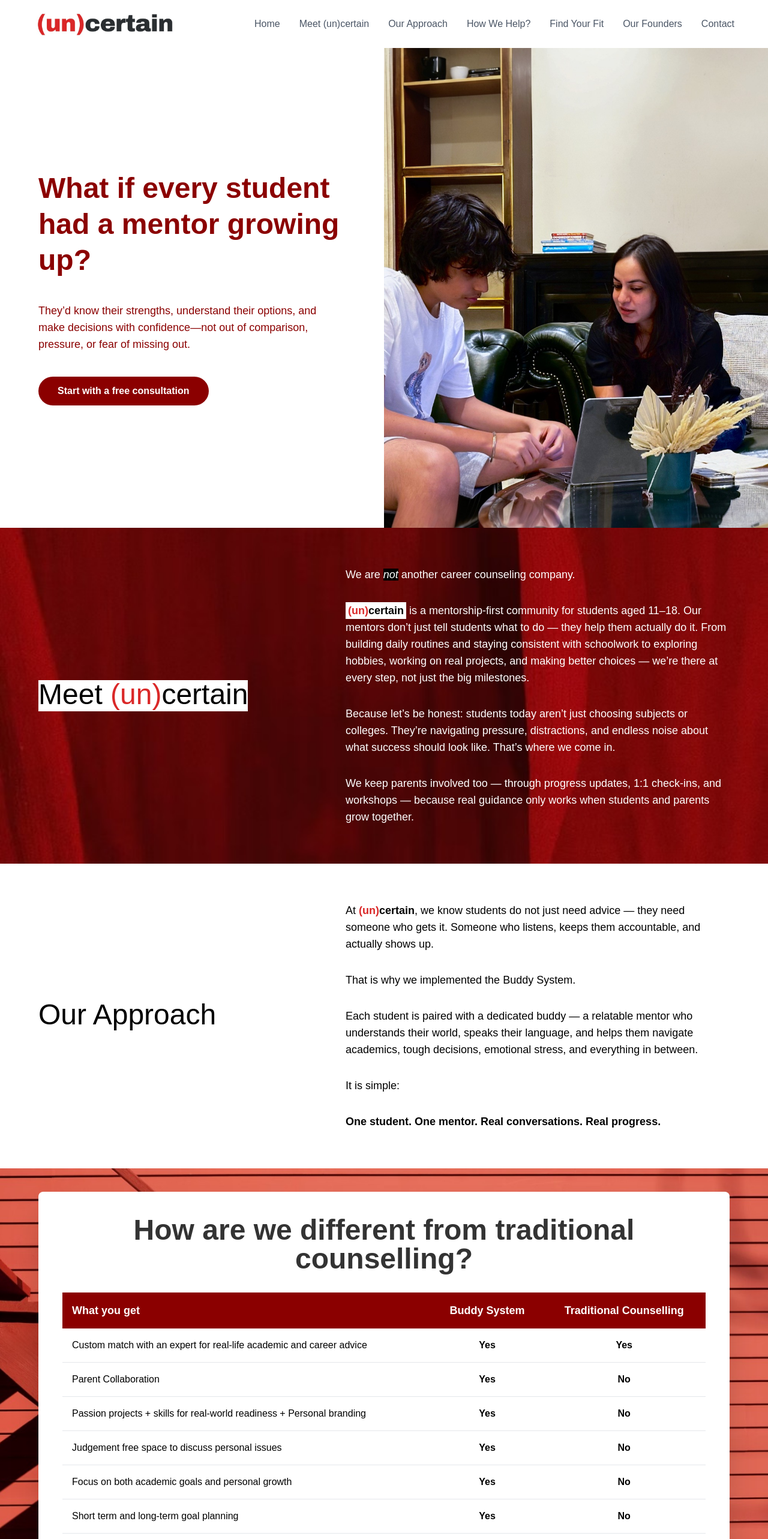
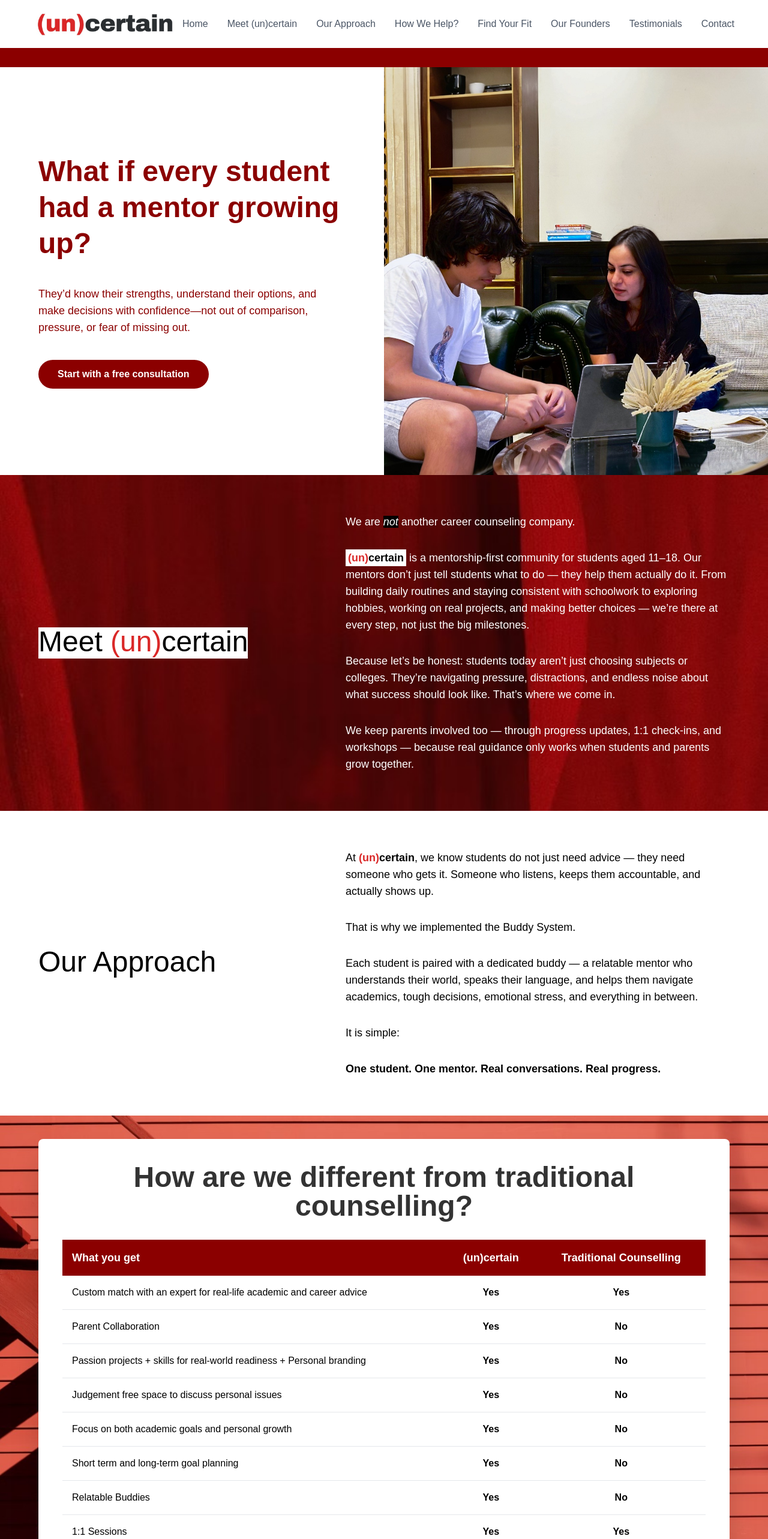
Before and after one commit to luckythakur00/-un-certain, a React (Vite) app: page / in a window 1280 px wide. Shown: the top 2566 px of the page at 60% size. Built offline with nearby package versions, Linux system fonts and the light colour scheme.

Commit message:
New commit

```diff
--- a/src/components/Header.jsx
+++ b/src/components/Header.jsx
@@ -21,6 +21,7 @@ const Header = () => {
         { title: 'How We Help?', href: '#howwehelp' },
         { title: 'Find Your Fit', href: '#findyourfit' },
         { title: 'Our Founders', href: '#ourfounders' },
+        { title: 'Testimonials', href: '#testimonials' },
         { title: 'Contact', href: '#contact' },
     ];
 
--- a/src/components/Hero.jsx
+++ b/src/components/Hero.jsx
@@ -1,22 +1,55 @@
+// import Image from '../assets/Image2.jpeg';
+
+// function Hero() {
+//   return (
+//     <div className='w-full'>
+//       <div id='home' className='w-full flex flex-col lg:flex-row'>
+//         <div className='w-full lg:w-1/2 min-h-[50vh] lg:min-h-screen p-8 sm:p-12 lg:p-16 flex flex-col justify-center space-y-8 lg:space-y-10 bg-white text-[#8B0000] order-2 lg:order-1'>
+//           <h1 className='text-3xl md:text-4xl lg:text-5xl font-bold leading-tight'>What if every student had a mentor growing up? </h1>
+//           <p className='text-base md:text-lg text-[#8B0000]'>They’d know their strengths, understand their options, and make decisions with confidence—not out of comparison, pressure, or fear of missing out.</p>
+//           <a href='#contact' className='w-fit px-8 py-3 rounded-full text-base font-semibold bg-[#8B0000] text-white hover:bg-gray-300 hover:scale-105 cursor-pointer transition-all duration-300'>Start with a free consultation</a>
+//         </div>
+//         <div className='w-full lg:w-1/2 h-[50vh] lg:h-screen order-1 lg:order-2'>
+//           <img src={Image} alt="Students collaborating" className='h-full w-full object-cover' />
+//         </div>
+//       </div>
+
+//       {/* <div className='min-h-[50vh] md:min-h-[70vh] w-full flex items-center justify-center p-4 sm:p-8'>
+//         <h1 className='text-center max-w-4xl text-4xl md:text-6xl lg:text-7xl leading-tight lg:leading-snug'>We started <br /> <span className='text-[#DA2828] font-semibold'>(un)</span><span className='font-semibold text-[#2A2E31]'>certain</span> <br /> because we've <br /> been there</h1>
+//       </div> */}
+//     </div>
+//   );
+// }
+
+// export default Hero;
+
+
+
+
+
+
+
+
+
+
+
+
 import Image from '../assets/Image2.jpeg';
 
 function Hero() {
   return (
     <div className='w-full'>
+      <div className='h-8 w-full bg-[#8B0000]'></div>
       <div id='home' className='w-full flex flex-col lg:flex-row'>
-        <div className='w-full lg:w-1/2 min-h-[50vh] lg:min-h-screen p-8 sm:p-12 lg:p-16 flex flex-col justify-center space-y-8 lg:space-y-10 bg-white text-[#8B0000] order-2 lg:order-1'>
+        <div className='w-full lg:w-1/2 min-h-[50vh] lg:min-h-[85vh] p-8 sm:p-12 lg:p-16 flex flex-col justify-center space-y-8 lg:space-y-10 bg-white text-[#8B0000] order-2 lg:order-1'>
           <h1 className='text-3xl md:text-4xl lg:text-5xl font-bold leading-tight'>What if every student had a mentor growing up? </h1>
           <p className='text-base md:text-lg text-[#8B0000]'>They’d know their strengths, understand their options, and make decisions with confidence—not out of comparison, pressure, or fear of missing out.</p>
           <a href='#contact' className='w-fit px-8 py-3 rounded-full text-base font-semibold bg-[#8B0000] text-white hover:bg-gray-300 hover:scale-105 cursor-pointer transition-all duration-300'>Start with a free consultation</a>
         </div>
-        <div className='w-full lg:w-1/2 h-[50vh] lg:h-screen order-1 lg:order-2'>
+        <div className='w-full lg:w-1/2 min-h-[50vh] lg:min-h-[85vh] order-1 lg:order-2'>
           <img src={Image} alt="Students collaborating" className='h-full w-full object-cover' />
         </div>
       </div>
-
-      {/* <div className='min-h-[50vh] md:min-h-[70vh] w-full flex items-center justify-center p-4 sm:p-8'>
-        <h1 className='text-center max-w-4xl text-4xl md:text-6xl lg:text-7xl leading-tight lg:leading-snug'>We started <br /> <span className='text-[#DA2828] font-semibold'>(un)</span><span className='font-semibold text-[#2A2E31]'>certain</span> <br /> because we've <br /> been there</h1>
-      </div> */}
     </div>
   );
 }
--- a/src/components/MeetUncertain.jsx
+++ b/src/components/MeetUncertain.jsx
@@ -51,7 +51,7 @@ function MeetUncertain() {
                             <thead>
                                 <tr className="bg-[#8B0000] text-white">
                                     <th className="p-4 text-lg font-semibold">What you get</th>
-                                    <th className="p-4 text-lg font-semibold text-center">Buddy System</th>
+                                    <th className="p-4 text-lg font-semibold text-center">(un)certain</th>
                                     <th className="p-4 text-lg font-semibold text-center">Traditional Counselling</th>
                                 </tr>
                             </thead>
--- a/src/components/Testimonial.jsx
+++ b/src/components/Testimonial.jsx
@@ -85,7 +85,7 @@ function Testimonial() {
 
     useEffect(() => {
         if (isAnimating) {
-            const timer = setTimeout(() => setIsAnimating(false), 500); // match CSS duration
+            const timer = setTimeout(() => setIsAnimating(false), 500);
             return () => clearTimeout(timer);
         }
     }, [isAnimating]);
@@ -106,27 +106,18 @@ function Testimonial() {
     }, []);
 
     return (
-        // <div className="bg-white py-12 sm:py-16">
-        <div className=" py-14 pb-32">
+        <div id='testimonials' className="py-14 pb-32">
             <div className="max-w-4xl mx-auto px-6 lg:px-8">
                 <div className="max-w-3xl mx-auto text-center">
                     <h2 className="text-4xl md:text-5xl font-bold tracking-tight text-gray-900">Testimonials</h2>
-                    <p className="text-lg mt-4 leading-8 text-gray-600">What Our Community is Saying</p>
                 </div>
 
                 <div className="mt-12 relative">
                     <div className="overflow-hidden w-full rounded-2xl shadow-lg">
-                        <div
-                            className="flex"
-                            style={{
-                                transform: `translateX(-${currentIndex * 100}%)`,
-                                transition: isTransitioning ? 'transform 0.5s ease-in-out' : 'none',
-                                willChange: 'transform'
-                            }}
-                        >
-                            {slides.map((testimonial, index) => (
+                        <div className="flex" style={{ transform: `translateX(-${currentIndex * 100}%)`, transition: isTransitioning ? 'transform 0.5s ease-in-out' : 'none', willChange: 'transform' }}>
+                            {
+                                slides.map((testimonial, index) => (
                                     <div key={index} className="w-full flex-shrink-0 px-4 bg-[#8B0000]">
-                                {/* <div key={index} className="w-full flex-shrink-0 px-4 bg-green-400"> */}
                                         <div className="flex flex-col rounded-2xl text-white p-6 md:p-8 min-h-[300px] md:min-h-[280px]">
                                             <div className="flex-grow">
                                                 <blockquote className="text-base md:text-lg leading-relaxed italic">
@@ -144,56 +135,33 @@ function Testimonial() {
                                             </footer>
                                         </div>
                                     </div>
-                            ))}
+                                ))
+                            }
                         </div>
                     </div>
 
-                    {/* Navigation Buttons */}
-                    <button
-                        onClick={handlePrev}
-                        disabled={isAnimating}
-                        className={`absolute top-1/2 -left-3 md:-left-5 transform -translate-y-1/2 bg-white/90 hover:bg-white text-gray-800 rounded-full w-10 h-10 flex items-center justify-center shadow-md z-10 text-xl transition-opacity ${
-                            isAnimating ? 'opacity-50 cursor-not-allowed' : 'opacity-100'
-                        }`}
-                        aria-label="Previous testimonial"
-                    >
-                        ←
-                    </button>
-                    <button
-                        onClick={handleNext}
-                        disabled={isAnimating}
-                        className={`absolute top-1/2 -right-3 md:-right-5 transform -translate-y-1/2 bg-white/90 hover:bg-white text-gray-800 rounded-full w-10 h-10 flex items-center justify-center shadow-md z-10 text-xl transition-opacity ${
-                            isAnimating ? 'opacity-50 cursor-not-allowed' : 'opacity-100'
-                        }`}
-                        aria-label="Next testimonial"
-                    >
-                        →
-                    </button>
+                    <button onClick={handlePrev} disabled={isAnimating} className={`absolute top-1/2 -left-3 md:-left-5 transform -translate-y-1/2 bg-white/90 hover:bg-white text-gray-800 rounded-full w-10 h-10 flex items-center justify-center shadow-md z-10 text-xl transition-opacity ${isAnimating ? 'opacity-50 cursor-not-allowed' : 'opacity-100'}`} aria-label="Previous testimonial">←</button>
+                    <button onClick={handleNext} disabled={isAnimating} className={`absolute top-1/2 -right-3 md:-right-5 transform -translate-y-1/2 bg-white/90 hover:bg-white text-gray-800 rounded-full w-10 h-10 flex items-center justify-center shadow-md z-10 text-xl transition-opacity ${isAnimating ? 'opacity-50 cursor-not-allowed' : 'opacity-100'}`} aria-label="Next testimonial">→</button>
 
-                    {/* Pagination Dots */}
                     <div className="absolute -bottom-12 left-1/2 -translate-x-1/2 flex gap-3">
-                        {testimonialsData.map((_, index) => {
+                        {
+                            testimonialsData.map((_, index) => {
                                 const isActive = (currentIndex === index + 1) ||
                                     (currentIndex === 0 && index === testimonialsData.length - 1) ||
                                     (currentIndex === slides.length - 1 && index === 0);
                                 return (
-                                <button
-                                    key={index}
-                                    onClick={() => {
+                                    <button key={index} onClick={() => {
                                         if (isAnimating) return;
                                         setCurrentIndex(index + 1);
                                         setIsAnimating(true);
-                                    }}
-                                    className={`w-3 h-3 rounded-full transition-colors ${
-                                        isActive ? 'bg-gray-800' : 'bg-gray-300 hover:bg-gray-400'
-                                    }`}
-                                    aria-label={`Go to slide ${index + 1}`}
-                                />
+                                    }} className={`w-3 h-3 rounded-full transition-colors ${isActive ? 'bg-gray-800' : 'bg-gray-300 hover:bg-gray-400'}`} aria-label={`Go to slide ${index + 1}`} />
                                 );
-                        })}
+                            })
+                        }
                     </div>
                 </div>
             </div>
+            {/* <div className='h-24 bg-[#8B0000] mt-20' ></div> */}
         </div>
     );
 }
```
Lines whose indentation alone changed are shown as unchanged.
